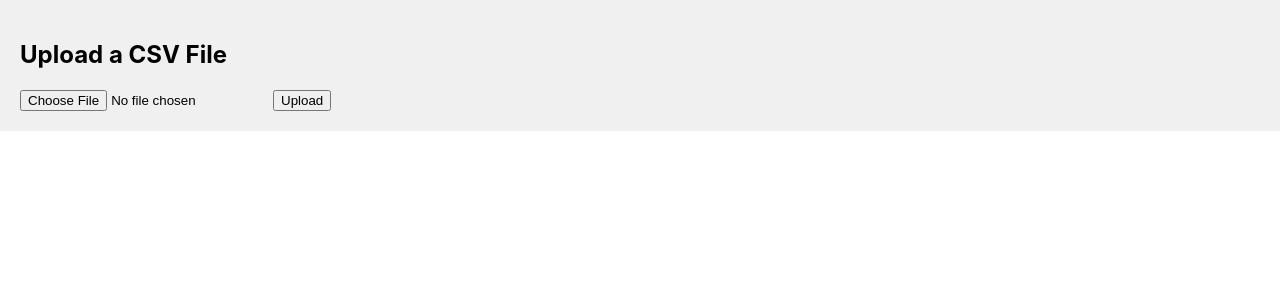
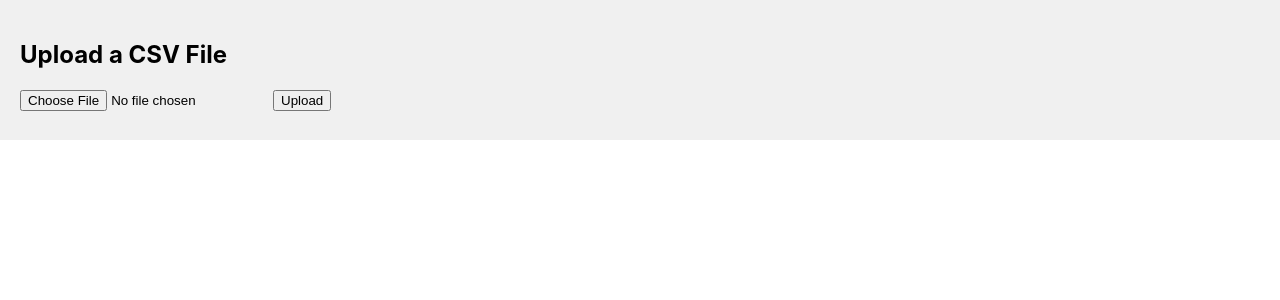
Before and after one commit to truongd3/visualization_project, a React (Create React App) app: page / in a window 1280 px wide. Shown: the top 300 px of the page. Built offline with nearby package versions, Linux system fonts and the light colour scheme; the HTML template or start-up script is replaced by a standard one.

Commit message:
fixed warnings

```diff
--- /dev/null
+++ b/src/FileUpload.css
@@ -0,0 +1,4 @@
+.upload{
+
+
+}
--- a/src/FileUpload.js
+++ b/src/FileUpload.js
@@ -57,7 +57,7 @@ class FileUpload extends Component {
         payment_of_min_amount: obj['payment_of_min_amount'],
         amount_invested_monthly: parseFloat(obj['amount_invested_monthly']),
         monthly_balance: parseFloat(obj['monthly_balance']),
-        credit_score: parseInt(obj['credit_score']) == 0 ? 'Low' : (parseInt(obj['credit_score']) == 1 ? 'Average' : 'High'),
+        credit_score: parseInt(obj['credit_score']) === 0 ? 'Low' : (parseInt(obj['credit_score']) === 1 ? 'Average' : 'High'),
       };
 
       result.push(parsedObj);
@@ -74,12 +74,17 @@ class FileUpload extends Component {
 
   render() {
     return (
-      <div style={{ backgroundColor: "#f0f0f0", padding: 20 }}>
+      <div className="upload" style={{ backgroundColor: "#f0f0f0", padding: 20, height: 100}}>
+        <div>
         <h2>Upload a CSV File</h2>
         <form onSubmit={this.handleFileSubmit}>
           <input type="file" accept=".csv" onChange={(event) => this.setState({ file: event.target.files[0] })} />
           <button type="submit">Upload</button>
         </form>
+        </div>
+        <svg className='mySvg'>
+
+        </svg>
       </div>
     );
   }
--- a/src/Visual3.js
+++ b/src/Visual3.js
@@ -24,7 +24,7 @@ class Visual3 extends Component {
   createLineChart() {
     var oldData = this.props.csv_data;
     var data = [];
-    if (this.state.filtered_data.length == 0){
+    if (this.state.filtered_data.length === 0){
       data = calculateAverageInterestRateByAge(oldData);
     }
     else{
```
